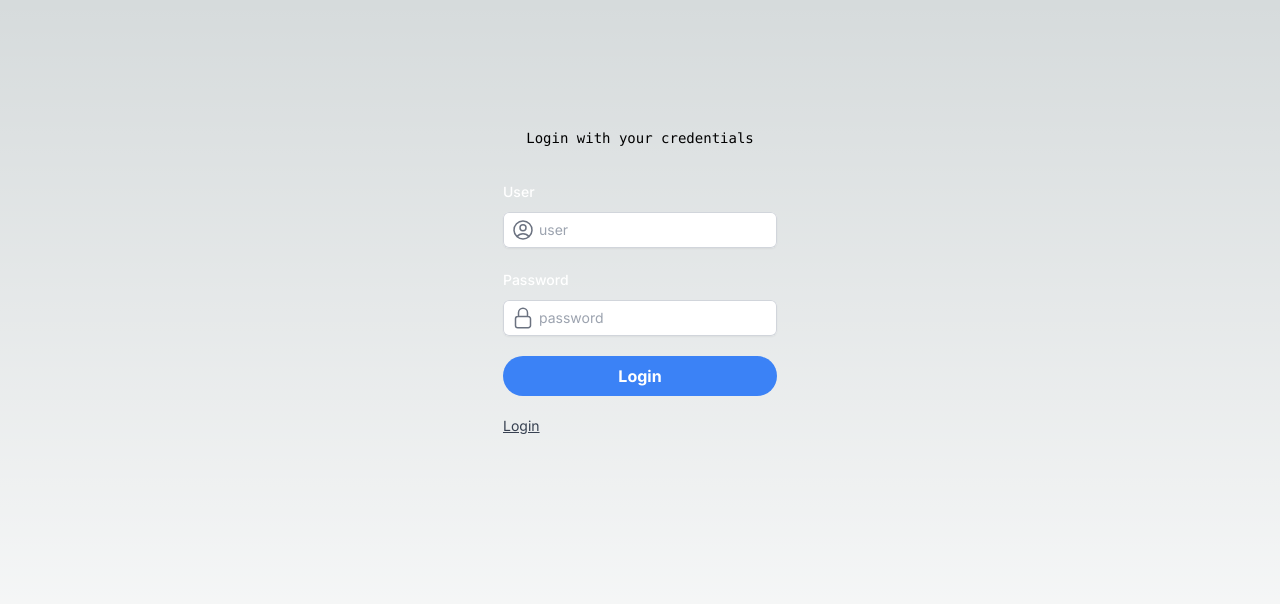
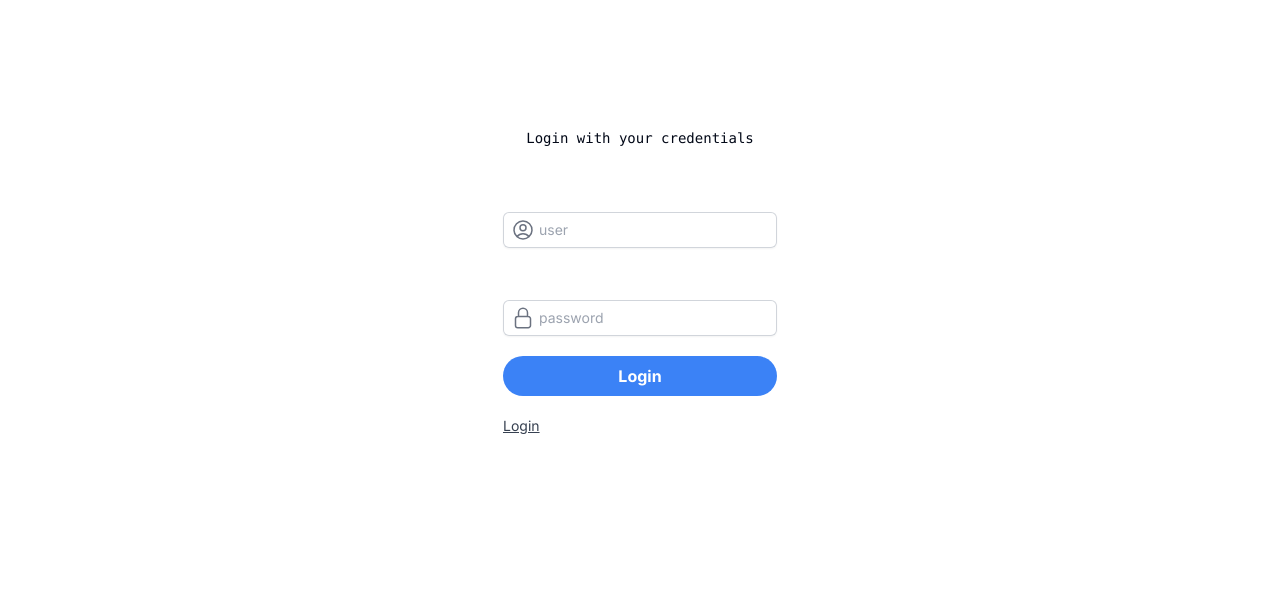
Before and after one commit to ArpeDeveloper/ammper-frontend, a Next.js app: page / in a window 1280 px wide. Shown: the top 604 px of the page. Built offline with nearby package versions, Linux system fonts and the light colour scheme.

Commit message:
add shadcn-ui

```diff
--- a/app/globals.css
+++ b/app/globals.css
@@ -2,26 +2,75 @@
 @tailwind components;
 @tailwind utilities;
 
-:root {
-  --foreground-rgb: 0, 0, 0;
-  --background-start-rgb: 214, 219, 220;
-  --background-end-rgb: 255, 255, 255;
-}
+@layer base {
+  :root {
+    --background: 0 0% 100%;
+    --foreground: 222.2 84% 4.9%;
 
-@media (prefers-color-scheme: dark) {
-  :root {
-    --foreground-rgb: 255, 255, 255;
-    --background-start-rgb: 0, 0, 0;
-    --background-end-rgb: 0, 0, 0;
+    --card: 0 0% 100%;
+    --card-foreground: 222.2 84% 4.9%;
+
+    --popover: 0 0% 100%;
+    --popover-foreground: 222.2 84% 4.9%;
+
+    --primary: 222.2 47.4% 11.2%;
+    --primary-foreground: 210 40% 98%;
+
+    --secondary: 210 40% 96.1%;
+    --secondary-foreground: 222.2 47.4% 11.2%;
+
+    --muted: 210 40% 96.1%;
+    --muted-foreground: 215.4 16.3% 46.9%;
+
+    --accent: 210 40% 96.1%;
+    --accent-foreground: 222.2 47.4% 11.2%;
+
+    --destructive: 0 84.2% 60.2%;
+    --destructive-foreground: 210 40% 98%;
+
+    --border: 214.3 31.8% 91.4%;
+    --input: 214.3 31.8% 91.4%;
+    --ring: 222.2 84% 4.9%;
+
+    --radius: 0.5rem;
+  }
+
+  .dark {
+    --background: 222.2 84% 4.9%;
+    --foreground: 210 40% 98%;
+
+    --card: 222.2 84% 4.9%;
+    --card-foreground: 210 40% 98%;
+
+    --popover: 222.2 84% 4.9%;
+    --popover-foreground: 210 40% 98%;
+
+    --primary: 210 40% 98%;
+    --primary-foreground: 222.2 47.4% 11.2%;
+
+    --secondary: 217.2 32.6% 17.5%;
+    --secondary-foreground: 210 40% 98%;
+
+    --muted: 217.2 32.6% 17.5%;
+    --muted-foreground: 215 20.2% 65.1%;
+
+    --accent: 217.2 32.6% 17.5%;
+    --accent-foreground: 210 40% 98%;
+
+    --destructive: 0 62.8% 30.6%;
+    --destructive-foreground: 210 40% 98%;
+
+    --border: 217.2 32.6% 17.5%;
+    --input: 217.2 32.6% 17.5%;
+    --ring: 212.7 26.8% 83.9%;
   }
 }
 
-body {
-  color: rgb(var(--foreground-rgb));
-  background: linear-gradient(
-      to bottom,
-      transparent,
-      rgb(var(--background-end-rgb))
-    )
-    rgb(var(--background-start-rgb));
+@layer base {
+  * {
+    @apply border-border;
+  }
+  body {
+    @apply bg-background text-foreground;
+  }
 }
--- /dev/null
+++ b/lib/utils.ts
@@ -0,0 +1,6 @@
+import { type ClassValue, clsx } from "clsx"
+import { twMerge } from "tailwind-merge"
+
+export function cn(...inputs: ClassValue[]) {
+  return twMerge(clsx(inputs))
+}
--- /dev/null
+++ b/tailwind.config.js
@@ -0,0 +1,77 @@
+/** @type {import('tailwindcss').Config} */
+module.exports = {
+  darkMode: ["class"],
+  content: [
+    './pages/**/*.{ts,tsx}',
+    './components/**/*.{ts,tsx}',
+    './app/**/*.{ts,tsx}',
+    './src/**/*.{ts,tsx}',
+  ],
+  prefix: "",
+  theme: {
+    container: {
+      center: true,
+      padding: "2rem",
+      screens: {
+        "2xl": "1400px",
+      },
+    },
+    extend: {
+      colors: {
+        border: "hsl(var(--border))",
+        input: "hsl(var(--input))",
+        ring: "hsl(var(--ring))",
+        background: "hsl(var(--background))",
+        foreground: "hsl(var(--foreground))",
+        primary: {
+          DEFAULT: "hsl(var(--primary))",
+          foreground: "hsl(var(--primary-foreground))",
+        },
+        secondary: {
+          DEFAULT: "hsl(var(--secondary))",
+          foreground: "hsl(var(--secondary-foreground))",
+        },
+        destructive: {
+          DEFAULT: "hsl(var(--destructive))",
+          foreground: "hsl(var(--destructive-foreground))",
+        },
+        muted: {
+          DEFAULT: "hsl(var(--muted))",
+          foreground: "hsl(var(--muted-foreground))",
+        },
+        accent: {
+          DEFAULT: "hsl(var(--accent))",
+          foreground: "hsl(var(--accent-foreground))",
+        },
+        popover: {
+          DEFAULT: "hsl(var(--popover))",
+          foreground: "hsl(var(--popover-foreground))",
+        },
+        card: {
+          DEFAULT: "hsl(var(--card))",
+          foreground: "hsl(var(--card-foreground))",
+        },
+      },
+      borderRadius: {
+        lg: "var(--radius)",
+        md: "calc(var(--radius) - 2px)",
+        sm: "calc(var(--radius) - 4px)",
+      },
+      keyframes: {
+        "accordion-down": {
+          from: { height: "0" },
+          to: { height: "var(--radix-accordion-content-height)" },
+        },
+        "accordion-up": {
+          from: { height: "var(--radix-accordion-content-height)" },
+          to: { height: "0" },
+        },
+      },
+      animation: {
+        "accordion-down": "accordion-down 0.2s ease-out",
+        "accordion-up": "accordion-up 0.2s ease-out",
+      },
+    },
+  },
+  plugins: [require("tailwindcss-animate")],
+}
```
Also changed, not shown: package.json (+6 -1 lines), components.json (added), 1 other file (tests, documents, lock files or other folders).
